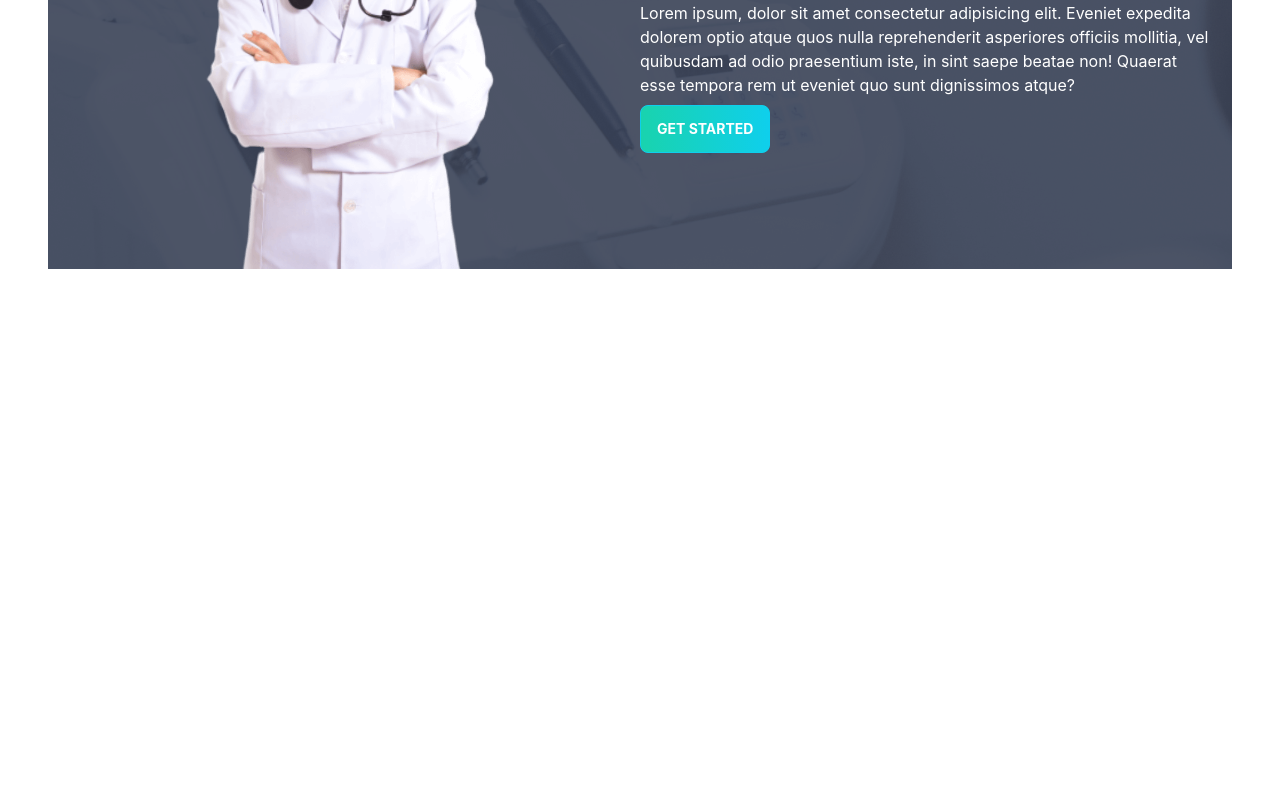
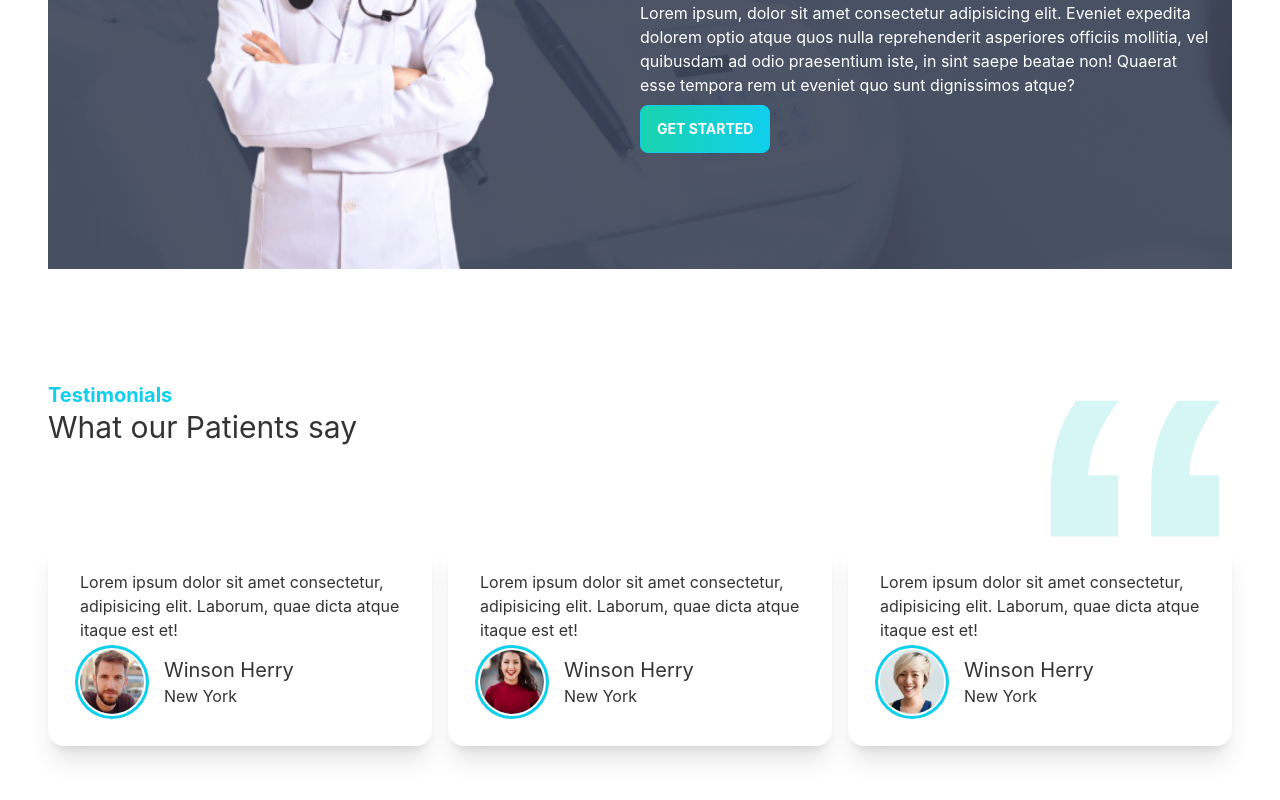
Before and after one commit to rumanak21/doctors-portal-web, a React (Create React App) app: page / in a window 1280 px wide. Shown: the part 1834-2634 px from the top of the page. Before the commit the page ends 2103 px from the top, so only its background shows below. Built offline with nearby package versions, Linux system fonts and the light colour scheme.

Commit message:
Testimonials Section Completed

```diff
--- a/src/pages/Home/Home.js
+++ b/src/pages/Home/Home.js
@@ -3,6 +3,7 @@
 import Info from './Info';
 import MakeAppoinment from './MakeAppoinment';
 import Services from './Services';
+import Testimonials from './Testimonials';
 
 const Home = () => {
     return (
@@ -11,6 +12,7 @@
             <Info></Info>
             <Services></Services>
             <MakeAppoinment> </MakeAppoinment>
+            <Testimonials></Testimonials>
         </div>
     );
 };
--- /dev/null
+++ b/src/pages/Home/Review.js
@@ -0,0 +1,24 @@
+import React from 'react';
+
+const Review = ({ review }) => {
+    return (
+        <div class="card lg:max-w-lg bg-base-100 shadow-xl">
+            <div class="card-body">
+                <p>Lorem ipsum dolor sit amet consectetur, adipisicing elit. Laborum, quae dicta atque itaque est et!</p>
+                <div className='flex items-center'>
+                    <div class="avatar">
+                        <div class="w-16 rounded-full ring ring-primary ring-offset-base-100 ring-offset-2 mr-5">
+                            <img src={review.img} alt="" />
+                        </div>
+                    </div>
+                    <div>
+                        <h4 className='text-xl'>{review.name}</h4>
+                        <p>{review.location}</p>
+                    </div>
+                </div>
+            </div>
+        </div>
+    );
+};
+
+export default Review;
--- /dev/null
+++ b/src/pages/Home/Testimonials.js
@@ -0,0 +1,57 @@
+import React from 'react';
+import quote from '../../../src/assets/icons/quote.svg'
+import people1 from '../../assets/images/people1.png'
+import people2 from '../../assets/images/people2.png'
+import people3 from '../../assets/images/people3.png'
+import Review from './Review';
+
+const Testimonials = () => {
+    const reviews = [
+
+        {
+            _id:1,
+            name: 'Winson Herry',
+            review:'',
+            location: "New York",
+            img: people1
+        },
+        {
+            _id:2,
+            name: 'Winson Herry',
+            review:'',
+            location: "New York",
+            img: people2
+        },
+        {
+            _id:3,
+            name: 'Winson Herry',
+            review:'',
+            location: "New York",
+            img: people3
+        },
+    ]
+    return (
+        <section className='my-28'>
+            <div className='flex justify-between'>
+                <div>
+                    <h4 className="text-xl text-primary font-bold">Testimonials</h4>
+                    <h2 className='text-3xl'>What our Patients say</h2>
+                </div>
+                <div>
+                    <img src={quote} className='w-24 lg:w-48' alt="" />
+                </div>
+            </div>
+            <div className='grid grid-cols-1 md:grid-cols-2 lg:grid-cols-3 gap-4 '>
+                {
+                    reviews.map(review => <Review
+                    key ={review._id}
+                    review= {review}
+                    ></Review> )
+                }
+            </div>
+
+        </section>
+    );
+};
+
+export default Testimonials;
```
